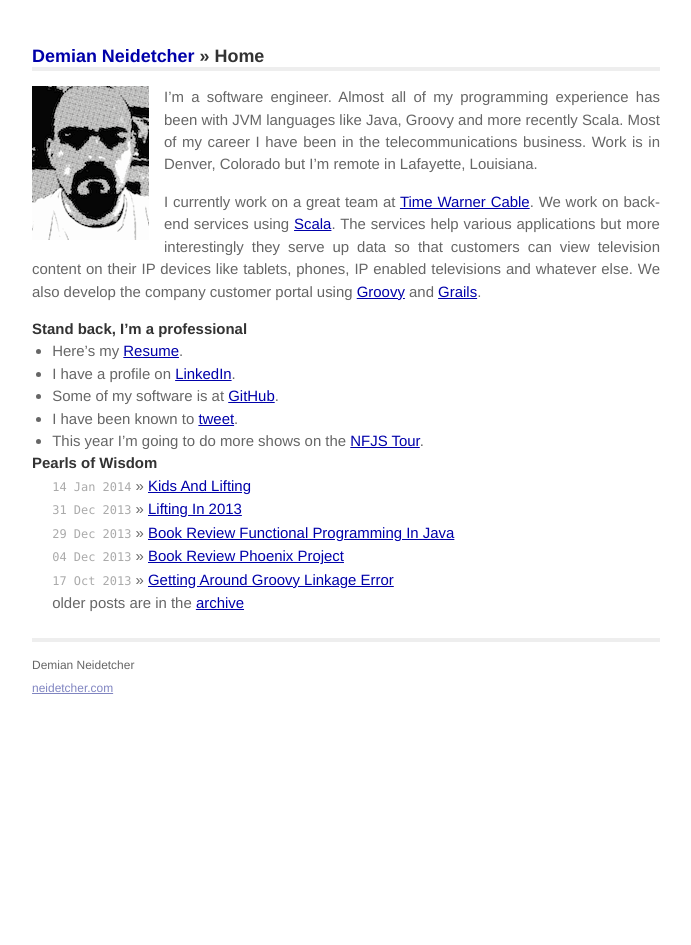
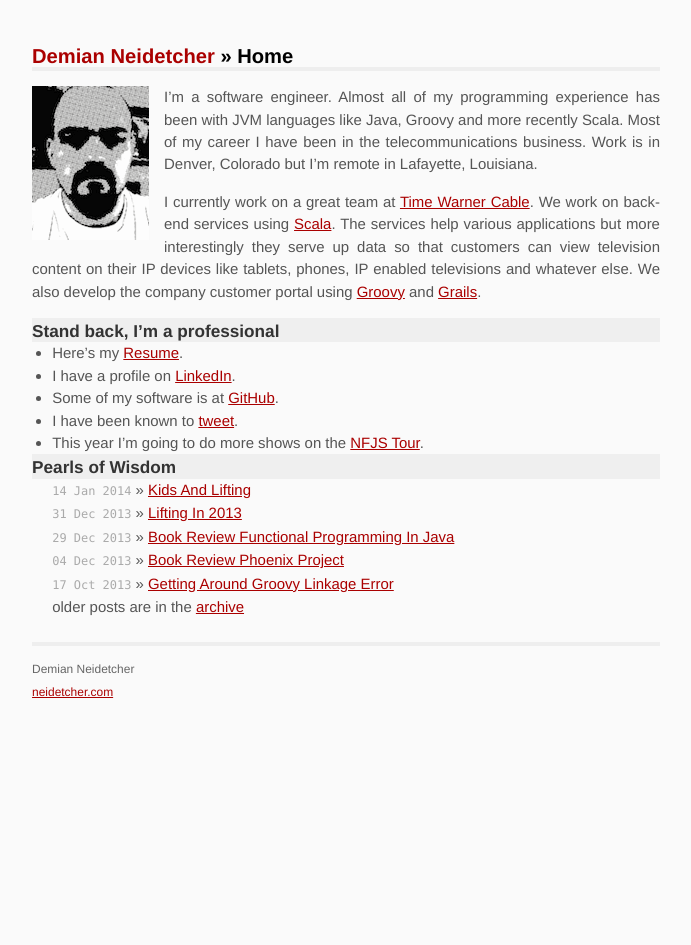
Before and after one commit to demian0311/demian0311.github.com, a Jekyll site: the page built from index.md, in a window 1280 px wide. Shown: the whole page, without its empty margins (294-985 px from the left). Built offline with Jekyll 4.4.1, drawn with Linux system fonts in a browser that asks for light colours; Markdown is read by kramdown in place of the engine named in the settings.

Commit message:
css tweaks

```diff
--- a/css/main.css
+++ b/css/main.css
@@ -13,30 +13,42 @@
 html, body { height: 100%; }
 
 body {
-  background-color: #FFF;
+  background-color: #FaFaFa;
   font: 13.34px Helvetica, Arial, sans-serif;
   font-size: small;
+  /*color: #333333;*/
+  color: #555555;
   text-align: center;
-  color: #666;
 }
 
 h2, h3, h4, h5, h6 {
   font-size: 100%; }
 
 h1{
-  font-size: 120%;
-  color: #333;
+  font-size: 135%;
+  color: #000000;
+  border-bottom: 4px solid #eee;
   }
 
 h2{
-  color: #333;
-  }
+  padding-top: 5px;
+  font-size: 125%;
+  color: #333333;
+  background: #efefef;
+  /*border-bottom: 4px solid #efefef;*/
+}
+
+h2{
+  padding-top: 2px;
+  font-size: 115%;
+  color: #333333;
+}
 
 p { margin: 1em 0; }
 
-a         { color: #00a; }
-a:hover   { color: #000; }
-a:visited { color: #a0a; }
+a         { color: #aa0000; }
+a:hover   { color: #aa0000; }
+a:visited { color: #aa0000; }
 
 /*****************************************************************************/
 /*
@@ -72,9 +84,9 @@ a:visited { color: #a0a; }
   line-height: 1.5em;
 }
 
-.header {
+/*.header {
   border-bottom: 4px solid #eee;
-}
+}*/
 
 .header a {
   font-weight: bold;
@@ -121,7 +133,7 @@ a:visited { color: #a0a; }
 }
 
 .footer .contact a {
-  color: #8085C1;
+   color: #aa0000;
 }
 
 .footer .rss {
```
Also changed, not shown: 2 other files.
